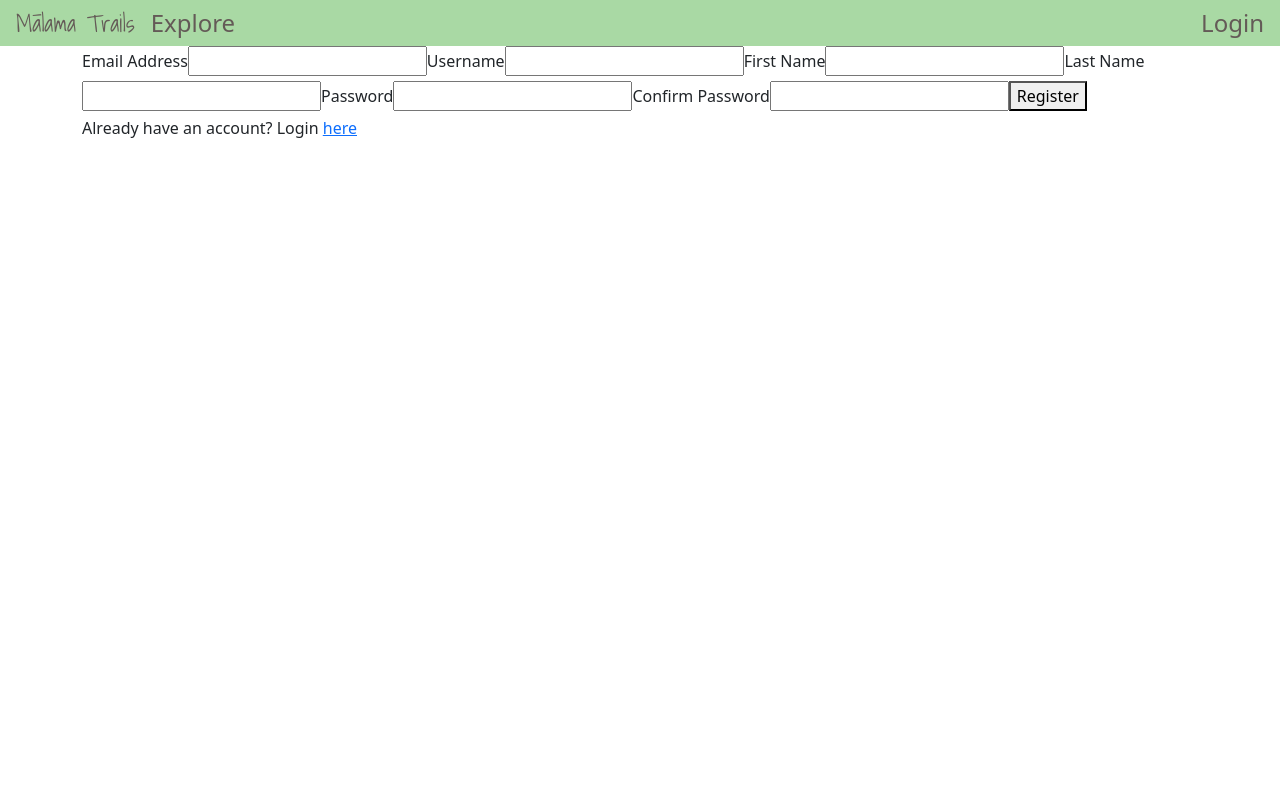
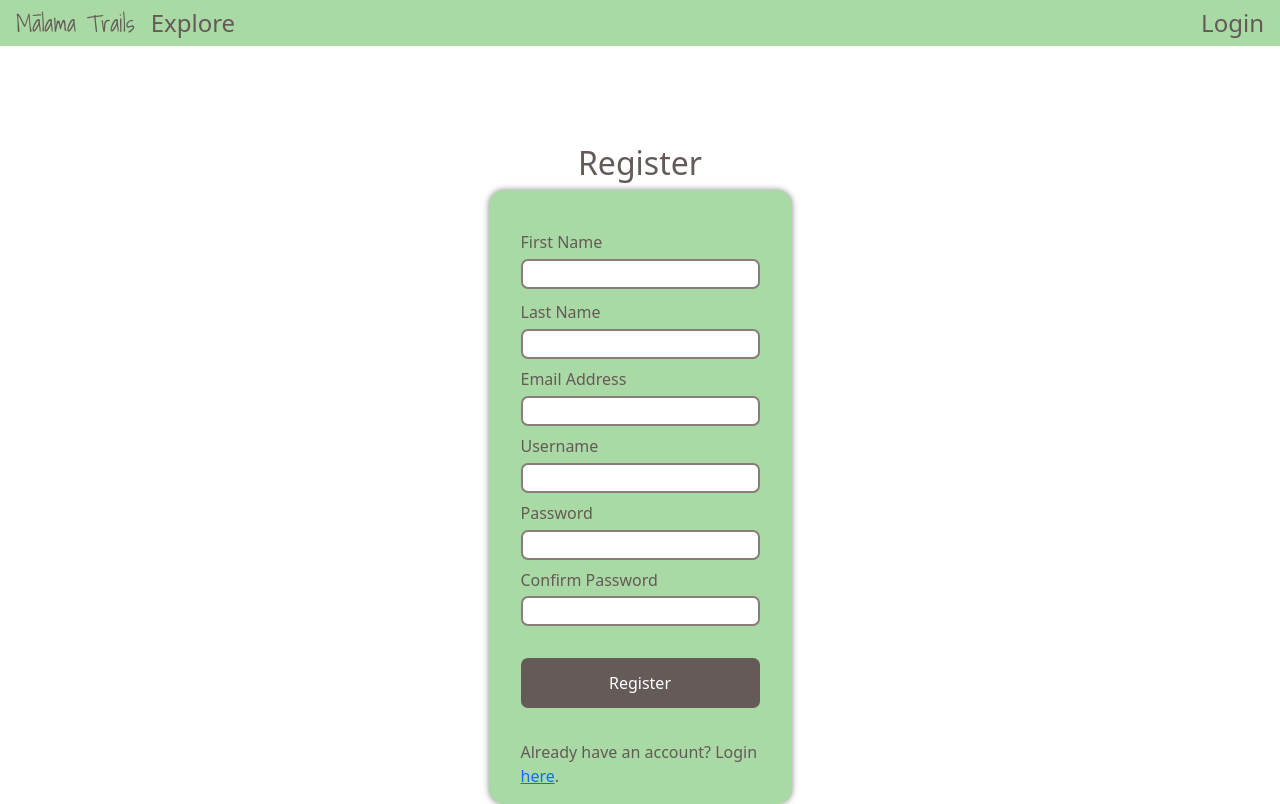
Before and after one commit to HACC2021/TK, a React (Create React App) app in the folder client/: page /register in a window 1280 px wide. Built offline with nearby package versions, Linux system fonts and the light colour scheme.

Commit message:
Update login and register page.
- Update ui/ux of login and register form.

```diff
--- a/client/src/index.css
+++ b/client/src/index.css
@@ -84,12 +84,20 @@ body {
 
 /* LOGIN PAGE */
 .login {
+  display: flex;
+  flex-direction: column;
+  justify-content: center;
+  align-items: center;
   position: absolute;
-  top: 35%;
+  top: 27%;
   right: 0;
   left: 0;
-  text-align: left;
   vertical-align: middle;
+}
+
+.login h2,
+.register h2 {
+  color: var(--secondary-color);
 }
 
 .login-container {
@@ -101,7 +109,7 @@ body {
   margin: 0 40%;
   height: 40%;
   border-radius: 15px;
-  box-shadow: 0px 0px 5px #5c5c5c;
+  box-shadow: 0px 0px 6px #888888;
 }
 
 .login-container form {
@@ -111,6 +119,8 @@ body {
 
 .login-container p {
   color: var(--secondary-color);
+  margin: 0 2rem;
+  padding-bottom: 1rem;
 }
 
 .input-container {
@@ -143,17 +153,35 @@ body {
 }
 
 .login-btn {
-  background-color: var(--primary-color);
-  color: var(--secondary-color);
-  border: 3px solid var(--secondary-color);
+  background-color: var(--secondary-color);
+  color: #ffffff;
+  border: none;
   margin-top: 2rem;
   padding: 0.8rem;
   border-radius: 7px;
-  transition: all 0.3s ease-in;
+  transition: all 0.2s ease-in;
 }
 
 .login-btn:hover {
-  background-color: #b5ebb0;
-  color: #8a7c79;
-  border-color: #8a7c79;
+  background-color: #887a75;
+  color: #cbcbcb;
 }
+
+.login-btn:active {
+  background-color: #5b504c;
+  color: #767676;
+}
+
+/* REGISTER PAGE */
+.register {
+  display: flex;
+  flex-direction: column;
+  justify-content: center;
+  align-items: center;
+  position: absolute;
+  top: 18%;
+  right: 0;
+  left: 0;
+  text-align: left;
+  vertical-align: middle;
+}
--- a/client/src/pages/Login.js
+++ b/client/src/pages/Login.js
@@ -44,6 +44,7 @@ function Login() {
   });
   return (
     <div className='login'>
+      <h2>Login</h2>
       <div className='login-container'>
         <form onSubmit={formik.handleSubmit}>
           <div className='input-container'>
--- a/client/src/pages/Register.js
+++ b/client/src/pages/Register.js
@@ -31,20 +31,19 @@ import AuthContext from '../store/auth-context';
   if (!values.password) {
     errors.password = 'Required';
   } else if (values.password.length < 8) {
-       errors.password = 'Password must be at least 8 characters long'
+    errors.password = 'Password must be at least 8 characters long';
   } else if (values.password.length > 30) {
-        errors.password = 'Password must be less than 30 characters long'
+    errors.password = 'Password must be less than 30 characters long';
   }
 
   if (values.password !== values.confirmPassword) {
-       errors.confirmPassword = 'Passwords do not match'
+    errors.confirmPassword = 'Passwords do not match';
   }
 
   return errors;
 };
 
 function Register() {
-
   const authCtx = useContext(AuthContext);
   const history = useHistory();
 
@@ -59,7 +58,13 @@ import AuthContext from '../store/auth-context';
     },
     validate,
     onSubmit: values => {
-      Axios.post('http://localhost:5000/users/register', {username: values.username, email: values.email, password: values.password, firstName: values.firstName, lastName: values.lastName })
+      Axios.post('http://localhost:5000/users/register', {
+        username: values.username,
+        email: values.email,
+        password: values.password,
+        firstName: values.firstName,
+        lastName: values.lastName,
+      })
         .then(response => {
           authCtx.login(response.data.token);
           history.replace('/profile');
@@ -70,93 +75,112 @@ import AuthContext from '../store/auth-context';
     },
   });
   return (
-       <Container>
+    <div className='register'>
+      <h2>Register</h2>
+      <div className='login-container'>
         <form onSubmit={formik.handleSubmit}>
+          <div className='input-container'>
+            <label htmlFor='firstName'>First Name</label>
+            <input
+              id='firstName'
+              name='firstName'
+              type='text'
+              onChange={formik.handleChange}
+              value={formik.values.firstName}
+              onBlur={formik.handleBlur}
+            />
+            {formik.touched.firstName && formik.errors.firstName ? (
+              <div className='input-required'>{formik.errors.firstName}</div>
+            ) : null}
+          </div>
+          <div className='input-container'>
+            <label htmlFor='lastName'>Last Name</label>
+            <input
+              id='lastName'
+              name='lastName'
+              type='text'
+              onChange={formik.handleChange}
+              value={formik.values.lastName}
+              onBlur={formik.handleBlur}
+            />
+            {formik.touched.lastName && formik.errors.lastName ? (
+              <div className='input-required'>{formik.errors.lastName}</div>
+            ) : null}
+          </div>
 
-            <label htmlFor="email">Email Address</label>
+          <div className='input-container'>
+            <label htmlFor='email'>Email Address</label>
             <input
-                id="email"
-                name="email"
-                type="email"
+              id='email'
+              name='email'
+              type='email'
               onChange={formik.handleChange}
               value={formik.values.email}
               onBlur={formik.handleBlur}
             />
             {formik.touched.email && formik.errors.email ? (
-         <div>{formik.errors.email}</div>
+              <div className='input-required'>{formik.errors.email}</div>
             ) : null}
-
-            <label htmlFor="username">Username</label>
+          </div>
+          <div className='input-container'>
+            <label htmlFor='username'>Username</label>
             <input
-                id="username"
-                name="username"
-                type="text"
+              id='username'
+              name='username'
+              type='text'
               onChange={formik.handleChange}
               value={formik.values.username}
               onBlur={formik.handleBlur}
             />
             {formik.touched.username && formik.errors.username ? (
-         <div>{formik.errors.username}</div>
+              <div className='input-required'>{formik.errors.username}</div>
             ) : null}
+          </div>
 
-            <label htmlFor="firstName">First Name</label>
+          <div className='input-container'>
+            <label htmlFor='password'>Password</label>
             <input
-                id="firstName"
-                name="firstName"
-                type="text"
-                onChange={formik.handleChange}
-                value={formik.values.firstName}
-                onBlur={formik.handleBlur}
-            />
-       {formik.touched.firstName && formik.errors.firstName ? (
-         <div>{formik.errors.firstName}</div>
-       ) : null}
-
-            <label htmlFor="lastName">Last Name</label>
-            <input
-                id="lastName"
-                name="lastName"
-                type="text"
-                onChange={formik.handleChange}
-                value={formik.values.lastName}
-                onBlur={formik.handleBlur}
-            />
-       {formik.touched.lastName && formik.errors.lastName ? (
-         <div>{formik.errors.lastName}</div>
-       ) : null}
-
-            <label htmlFor="password">Password</label>
-            <input
-                id="password"
-                name="password"
-                type="password"
+              id='password'
+              name='password'
+              type='password'
               onChange={formik.handleChange}
               value={formik.values.password}
               onBlur={formik.handleBlur}
             />
             {formik.touched.password && formik.errors.password ? (
-         <div>{formik.errors.password}</div>
+              <div className='input-required'>{formik.errors.password}</div>
             ) : null}
-
-            <label htmlFor="confirmPassword">Confirm Password</label>
+          </div>
+          <div className='input-container'>
+            <label htmlFor='confirmPassword'>Confirm Password</label>
             <input
-                id="confirmPassword"
-                name="confirmPassword"
-                type="password"
+              id='confirmPassword'
+              name='confirmPassword'
+              type='password'
               onChange={formik.handleChange}
               value={formik.values.confirmPassword}
               onBlur={formik.handleBlur}
             />
             {formik.touched.confirmPassword && formik.errors.confirmPassword ? (
-         <div>{formik.errors.confirmPassword}</div>
+              <div className='input-required'>
+                {formik.errors.confirmPassword}
+              </div>
             ) : null}
+          </div>
 
-            <button type="submit">Register</button>
+          <div className='input-container'>
+            <button type='submit' className='login-btn'>
+              Register
+            </button>
+          </div>
         </form>
 
-            <p>Already have an account? Login <a href='/login'>here</a></p>
-     </Container>
+        <p>
+          Already have an account? Login <a href='/login'>here</a>.
+        </p>
+      </div>
+    </div>
   );
- };
+}
 
 export default Register;
```
Lines whose indentation alone changed are shown as unchanged.
